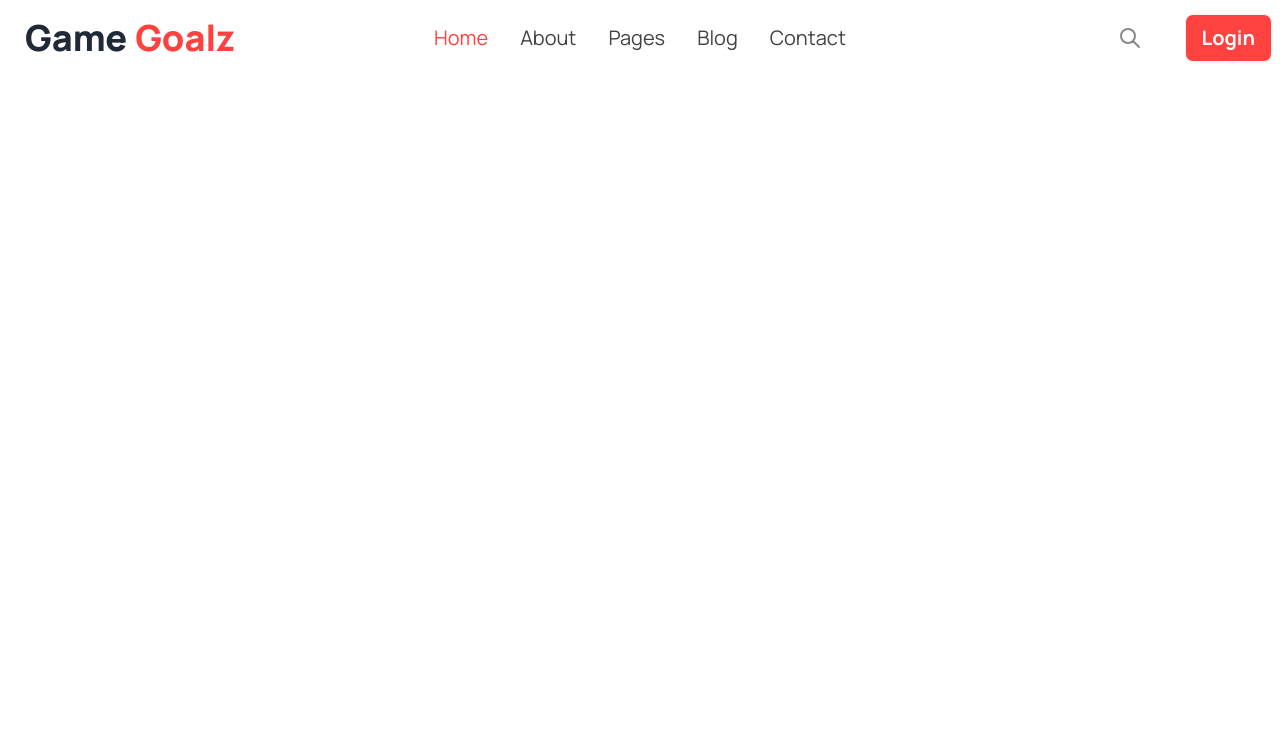
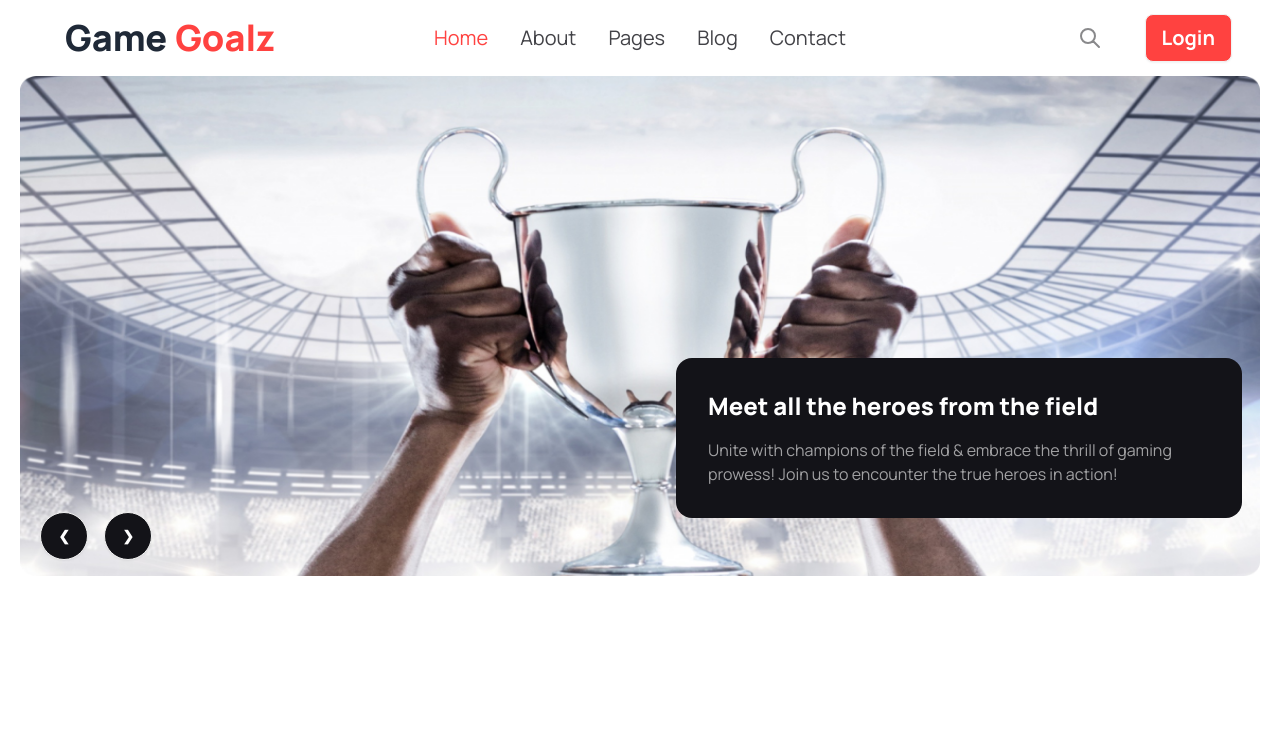
Before and after one commit to WebDev-Farhan/game-goalz, a website: page index.html in a window 1280 px wide. Drawn offline with Linux system fonts and the light colour scheme.

Commit message:
Header Section Completed

```diff
--- a/index.html
+++ b/index.html
@@ -25,7 +25,7 @@
     <!-- Header Starts -->
     <header class="mx-auto container">
       <!-- Nav Starts -->
-      <nav>
+      <nav class="xl:px-10 pr-1 md:pr-2 lg:pr-3">
         <div class="navbar bg-base-100">
           <div class="navbar-start">
             <div class="dropdown">
@@ -56,17 +56,21 @@
                 <li><a href="#contact">Contact</a></li>
               </ul>
             </div>
-            <a class="btn btn-ghost font-extrabold text-2xl md:text-4xl"
+            <a class="btn btn-ghost font-extrabold text-2xl md:text-4xl" href=""
               >Game <span class="text-primary">Goalz</span></a
             >
           </div>
-          <div class="navbar-center hidden  lg:flex">
-            <ul class="menu menu-horizontal px-1 ">
+          <div class="navbar-center hidden lg:flex">
+            <ul class="menu menu-horizontal px-1">
               <li><a href="#home" class="text-primary xl:text-xl">Home</a></li>
-              <li><a href="#about " class="text-[#424247] xl:text-xl">About</a></li>
-              <li><a href="#"class="text-[#424247] xl:text-xl">Pages</a></li>
-              <li><a href="#"class="text-[#424247] xl:text-xl">Blog</a></li>
-              <li><a href="#contact"class="text-[#424247] xl:text-xl">Contact</a></li>
+              <li>
+                <a href="#about " class="text-[#424247] xl:text-xl">About</a>
+              </li>
+              <li><a href="#" class="text-[#424247] xl:text-xl">Pages</a></li>
+              <li><a href="#" class="text-[#424247] xl:text-xl">Blog</a></li>
+              <li>
+                <a href="#contact" class="text-[#424247] xl:text-xl">Contact</a>
+              </li>
             </ul>
           </div>
           <div class="navbar-end space-x-5">
@@ -93,6 +97,58 @@
         </div>
       </nav>
       <!-- Nav Ends -->
+      <!-- Banner Section Starts -->
+      <div class="banner px-5 container mx-auto">
+        <!-- Carousel Section -->
+        <div class="carousel w-full h-56 md:h-[500px] lg:h-[500px] xl:h-[500px]">
+          <!-- slide-1 -->
+          <div
+            id="slide1"
+            class="carousel-item relative w-full flex justify-center mx-10"
+          >
+            <img src="./assets/Images/slider1.png" class="w-full" />
+            <div
+              class="absolute flex justify-start gap-4 transform -translate-y-1/2 left-5 right-5 -bottom-2"
+            >
+              <a
+                href="#slide2"
+                class="btn bottom-5 btn-circle text-white bg-secondary"
+                >❮</a
+              >
+              <a href="#slide2" class="btn text-white btn-circle bg-secondary"
+                >❯</a
+              >
+            </div>
+          </div>
+          <!-- Slide2 -->
+          <div id="slide2" class="carousel-item relative w-full">
+            <img src="./assets/Images/slider1.png" class="w-full" />
+            <div
+              class="absolute flex justify-start gap-4 transform -translate-y-1/2 left-5 right-5 -bottom-2"
+            >
+              <a
+                href="#slide1"
+                class="btn bottom-5 btn-circle text-white bg-secondary"
+                >❮</a
+              >
+              <a href="#slide1" class="btn text-white btn-circle bg-secondary"
+                >❯</a
+              >
+            </div>
+          </div>
+        </div>
+        <div
+          class="bg-secondary text-white flex flex-col items-start p-4 rounded-2xl text-left z-10 md:p-4 md:w-[400px] md:relative md:left-80 md:bottom-44 lg:p-4 lg:w-[450px] lg:relative  lg:left-[33rem] lg:bottom-44 xl:p-8 xl:w-[566px] xl:relative xl:left-[41rem] xl:bottom-56 2xl:w-[600px] 2xl:left-[55rem]"
+        >
+          <h3 class="text-lg md:text-xl lg:text-xl xl:text-2xl font-extrabold mb-4">
+            Meet all the heroes from the field
+          </h3>
+          <p class="text-white text-opacity-60 text-sm md:text-base lg:text-base xl:text-base 2xl:text-xl">
+            Unite with champions of the field & embrace the thrill of gaming prowess! Join us to encounter the true heroes in action!
+          </p>
+        </div>
+      </div>
+      <!-- Banner Section Ends -->
     </header>
     <!-- Header Ends -->
   </body>
--- a/tailwind.config.js
+++ b/tailwind.config.js
@@ -5,6 +5,7 @@ module.exports = {
     extend: {
       colors: {
         'primary': '#FF4240',
+        'secondary': '#131318',
       },
     },
   },
```
Also changed, not shown: assets/style.css.
